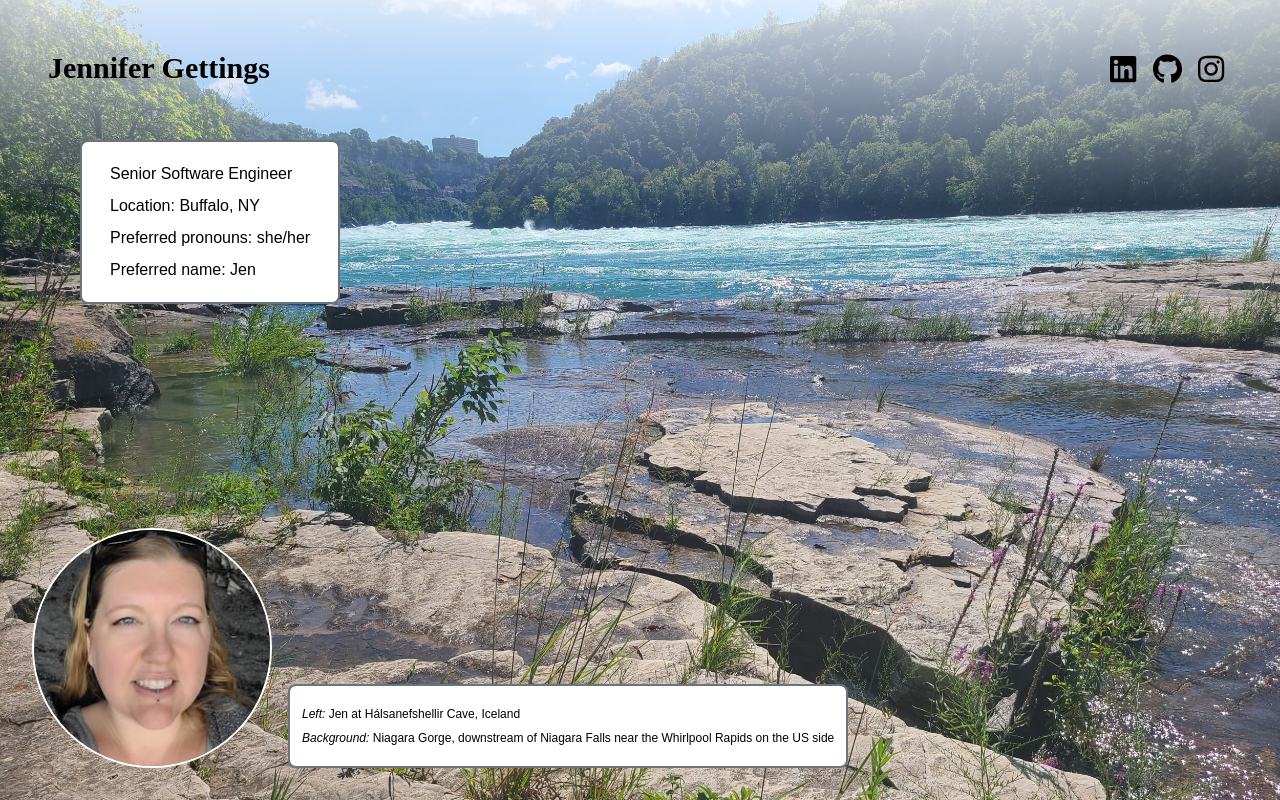
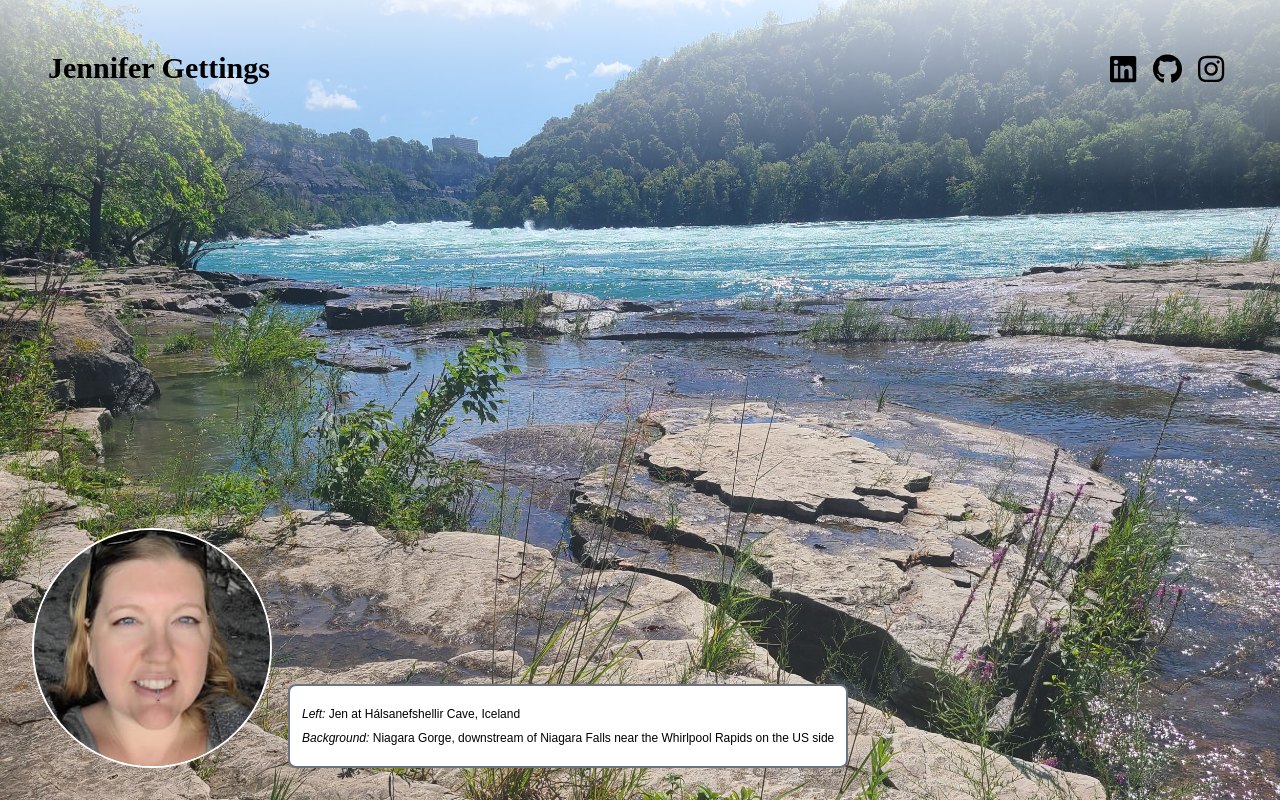
Before and after one commit to jgettings/htdocs, a React (Vite) app: page / in a window 1280 px wide. Built offline with nearby package versions, Linux system fonts and the light colour scheme; a web font is replaced by a local one.

Commit message:
Removed basic info from header

```diff
--- a/src/Header/SocialLinks.tsx
+++ b/src/Header/SocialLinks.tsx
@@ -5,13 +5,8 @@ import {
   faInstagram,
   IconDefinition,
 } from '@fortawesome/free-brands-svg-icons';
-import clsx from 'clsx';
-import Tooltip from '../components/Tooltip';
-import { basics } from '../data/resume.json';
-
-type SocialLinksProps = {
-  className?: string;
-};
+import Tooltip from 'components/Tooltip';
+import { basics } from 'data/resume.json';
 
 const iconMap: Record<string, IconDefinition> = {
   LinkedIn: faLinkedin,
@@ -19,13 +14,8 @@ const iconMap: Record<string, IconDefinition> = {
   Instagram: faInstagram,
 };
 
-const SocialLinks: React.FC<SocialLinksProps> = ({ className }) => (
-  <ul
-    className={clsx(
-      className,
-      'text-3xl md:my-9 md:justify-self-end [&>li]:inline-block [&>li]:px-2',
-    )}
-  >
+const SocialLinks: React.FC = () => (
+  <ul className="text-3xl md:my-9 md:justify-self-end [&>li]:inline-block [&>li]:px-2">
     {basics.profiles.map(({ network, username, url }) => (
       <li key={network}>
         <Tooltip
--- a/src/Header/index.module.css
+++ /dev/null
@@ -1,26 +0,0 @@
-.layout {
-  grid-template-columns: auto;
-  grid-template-rows: auto auto auto;
-  grid-template-areas:
-    "title"
-    "social"
-    "details";
-}
-@media (min-width: 768px) {
-  .layout {
-    grid-template-columns: auto auto;
-    grid-template-rows: auto auto;
-    grid-template-areas:
-      "title social"
-      "details .";
-  }
-}
-.title {
-  grid-area: title;
-}
-.details {
-  grid-area: details;
-}
-.social-links {
-  grid-area: social;
-}
--- a/src/Header/index.tsx
+++ b/src/Header/index.tsx
@@ -1,59 +1,15 @@
 import React from 'react';
-import clsx from 'clsx';
+import { basics } from 'data/resume.json';
 import SocialLinks from './SocialLinks';
-import FlyIn from '../components/FlyIn';
-import classes from './index.module.css';
-import { basics } from '../data/resume.json';
-import DescriptionBox from '../components/DescriptionBox';
 
-const Header: React.FC = () => {
-  const {
-    name,
-    label: title,
-    location: { city, region },
-    preferredPronouns,
-    preferredName,
-  } = basics;
+const Header: React.FC = () => (
+  <header className="grid grid-cols-none grid-rows-2 justify-items-center gap-4 bg-gradient-to-b from-white/75 px-8 pb-16 pt-4 md:grid-cols-2 md:grid-rows-none md:justify-items-stretch md:px-12 dark:from-black/75">
+    <h1 className="z-10 mt-5 font-heading text-3xl font-bold leading-[4rem]">
+      {basics.name}
+    </h1>
 
-  return (
-    <header
-      className={clsx(
-        classes.layout,
-        'grid justify-items-center gap-4 bg-gradient-to-b from-white/75 px-8 pb-16 pt-4 md:justify-items-stretch md:px-12 dark:from-black/75',
-      )}
-    >
-      <h1
-        tabIndex={0} // eslint-disable-line jsx-a11y/no-noninteractive-tabindex
-        className={clsx(
-          classes.title,
-          'peer z-10 mt-5 font-heading text-3xl font-bold leading-[4rem]',
-        )}
-      >
-        {name}
-      </h1>
-
-      <SocialLinks className={classes.socialLinks} />
-
-      <FlyIn
-        down
-        className={clsx(
-          classes.details,
-          'justify-self-stretch leading-none md:mx-8',
-        )}
-      >
-        <DescriptionBox className="absolute md:w-fit">
-          <ul className="[&>li]:mx-4 [&>li]:my-2">
-            <li>{title}</li>
-            <li>
-              Location: {city}, {region}
-            </li>
-            <li>Preferred pronouns: {preferredPronouns}</li>
-            <li>Preferred name: {preferredName}</li>
-          </ul>
-        </DescriptionBox>
-      </FlyIn>
-    </header>
-  );
-};
+    <SocialLinks />
+  </header>
+);
 
 export default Header;
```
